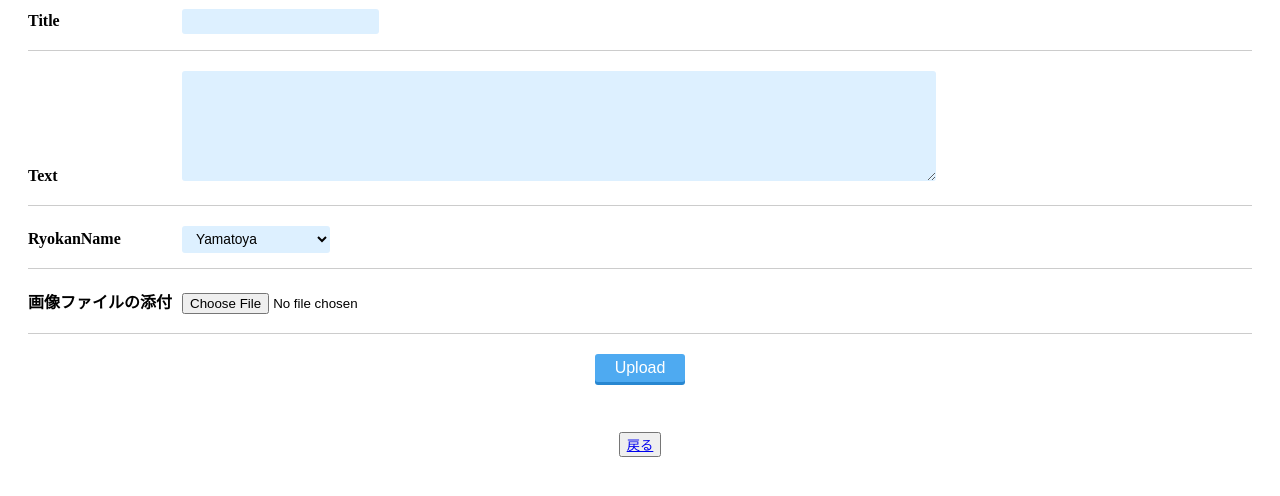
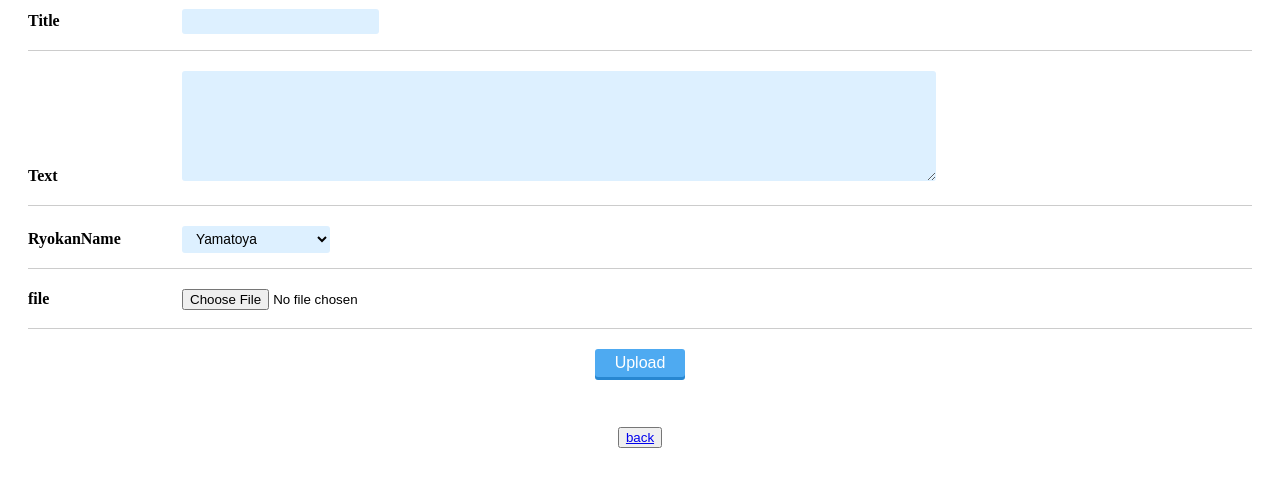
Before and after one commit to tech-is/Dogo_CMS, a PHP site: page /upload.php in a window 1280 px wide. Shown: the part 126-622 px from the top of the page. Run offline with PHP 8.4, Linux system fonts and the light colour scheme.

Commit message:
リサイズ保留

```diff
--- a/store.json
+++ b/store.json
@@ -10,5 +10,11 @@
         "Text": "Sample",
         "RyokanName": "Yamatoya",
         "img": "IMG_9649.JPG"
+    },
+    {
+        "Title": "Sample",
+        "Text": "Sample",
+        "RyokanName": "Funaya",
+        "img": "IMG_9707.JPG"
     }
 ]
--- a/upload.php
+++ b/upload.php
@@ -23,43 +23,6 @@ if( !empty($_POST['btn_confirm']) ) {
 		if( $upload_res !== true ) {
 			$error[] = 'ファイルのアップロードに失敗しました。';
 		} else {
-			// $file = FILE_DIR.$_FILES['file_img']['name'];
-
-			// //元の画像のサイズを取得する
-			// list($width, $hight) = getimagesize($file);
-			// if($width > $hight){
-
-			// 	$diff  = ($width - $hight) * 0.5;
-			// 	$diffW = $hight;
-			// 	$diffH = $hight;
-			// 	$diffY = 0;
-			// 	$diffX = $diff;
-
-			// }elseif($width < $hight){
-
-			// 	$diff  = ($hight - $width) * 0.5;
-			// 	$diffW = $width;
-			// 	$diffH = $width;
-			// 	$diffY = $diff;
-			// 	$diffX = 0;
-
-			// }elseif($width === $hight){
-
-			// 	$diffW = $width;
-			// 	$diffH = $hight;
-			// 	$diffY = 0;
-			// 	$diffX = 0;
-			// }
-			// //サムネイルのサイズ
-			// $thumbW = 4032;
-			// $thumbH = 3024;
-			// //サムネイルになる土台の画像を作る
-			// $thumbnail = imagecreatetruecolor($thumbW, $thumbH);
-			// //元の画像を読み込む
-			// $baseImage = imagecreatefromjpeg($file);
-			// //サムネイルになる土台の画像に合わせて元の画像を縮小しコピーペーストする
-			// imagecopyresampled($thumbnail, $baseImage, 0, 0, $diffX, $diffY, $thumbW, $thumbH, $diffW, $diffH);
-			// imagejpeg($thumbnail, $_FILES['file_img']['name'], 100);
 			$clean['file_img'] = $_FILES['file_img']['name'];
 		}
 }
@@ -78,19 +41,19 @@ function validation($data) {
 	$error = array();
 	// Titleのバリデーション
 	if( empty($data['title']) ) {
-		$error[] = "「Title」は必ず入力してください。";
+		$error[] = "Require「Title」";
 		}
 		// Textのバリデーション
 	if( empty($data['text']) ) {
-		$error[] = "「Text」は必ず入力してください。";
+		$error[] = "Require「Text」";
 		}
 		// ryokannameのバリデーション
 	if( empty($data['name']) ) {
-		$error[] = "「Name」は必ず入力してください。";
+		$error[] = "Require「Name」";
 		}
 		// 添付ファイルのバリデーション
 	if( $_FILES['file_img']['error'] !== UPLOAD_ERR_OK){
-		$error[] = "「画像」は必ず入力してください。";
+		$error[] = "Require「img」";
 		}
 	return $error;
 }
@@ -202,8 +165,8 @@ function validation($data) {
 <!-- 完了画面 -->
 
 <?php if( $page_flag === 1 ): ?>
-	<p>送信が完了しました。</p>
-	<button class="btn"><a href='/'>戻る</a></button>
+	<p>Upload Complete</p>
+	<button class="btn"><a href='/'>back</a></button>
 <?php
 	$obj = file_get_contents('store.json');
 	$data_array = json_decode($obj);
@@ -246,12 +209,12 @@ function validation($data) {
 		</select>
 	</div>
 	<div class="element_wrap">
-	<label>画像ファイルの添付</label>
+	<label>file</label>
 	<input type="file" name="file_img">
 </div>
 <input type="submit" name="btn_confirm" value="Upload">
 </form>
-	<button class="btn"><a href='/'>戻る</a></button>
+	<button class="btn"><a href='/'>back</a></button>
 <?php endif; ?>
 </body>
 </html>
```
Also changed, not shown: images/upload/IMG_9707.JPG (added).
